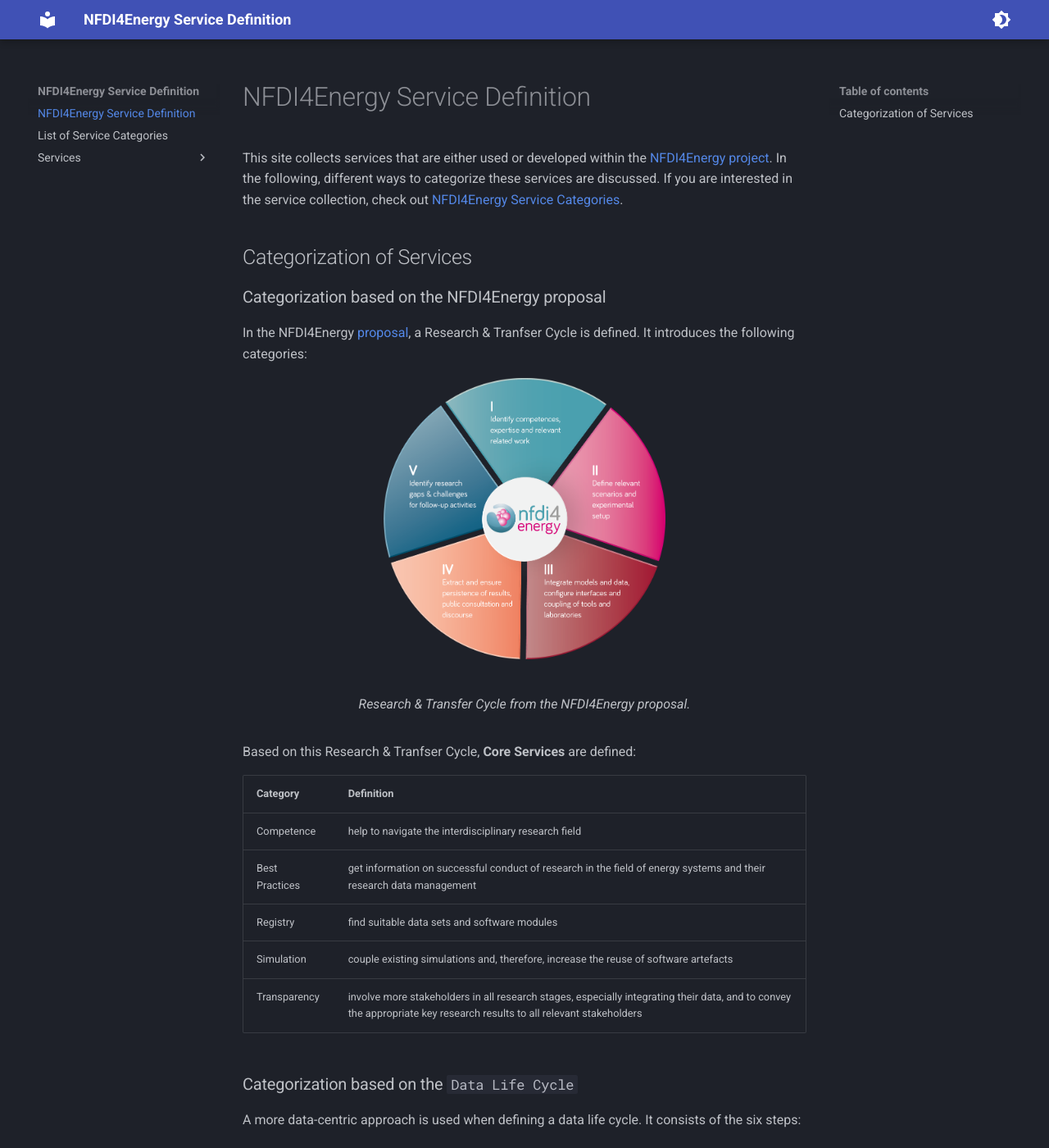
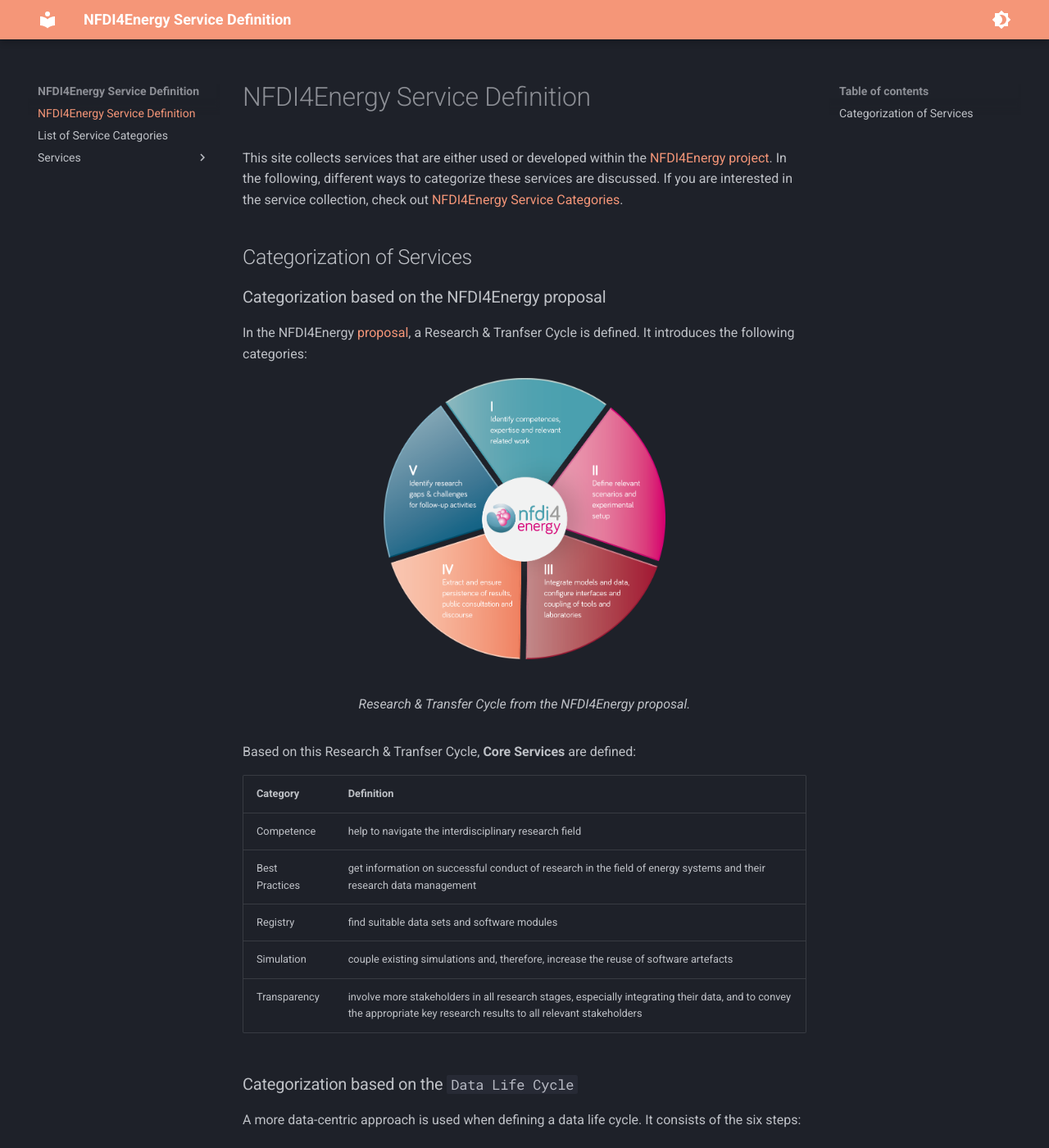
Before and after one commit to NFDI4Energy/service-portfolio, an MkDocs documentation site: the page built from docs/index.md, in a window 1280 px wide and 1400 px high. Shown: the whole window at 82% size. Built offline with MkDocs 1.6.1 and Material for MkDocs 9.7.7, drawn with Linux system fonts in a browser that asks for light colours.

Commit message:
Add nfdi4energy color

```diff
--- /dev/null
+++ b/docs/stylesheets/extra.css
@@ -0,0 +1,3 @@
+:root {
+    --md-primary-fg-color:        #F59678;
+  }
--- a/mkdocs.yml
+++ b/mkdocs.yml
@@ -7,11 +7,13 @@
   palette:
   # Palette toggle for dark mode
   - scheme: slate
+    primary: custom
     toggle:
       icon: material/brightness-4
       name: Switch to light mode
   # Palette toggle for light mode
   - scheme: default
+    primary: custom
     toggle:
       icon: material/brightness-7
       name: Switch to dark mode
@@ -21,3 +23,6 @@
   - toc:
       permalink: true
       toc_depth: 2
+
+extra_css:
+  - stylesheets/extra.css
```
